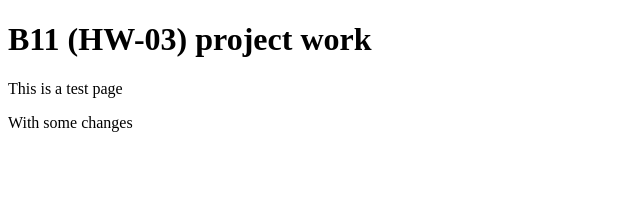
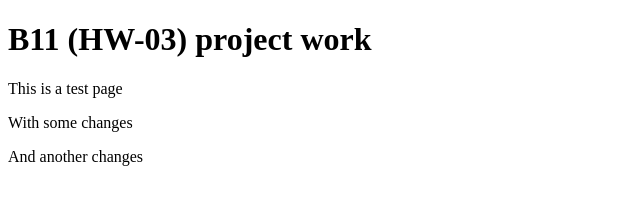
Before and after one commit to konstz43-SF-Acme-Ltd/sf_b11_project, a plain HTML site: page html/index.html in a window 1280 px wide. Shown: the whole page, without its empty margins (0-640 px from the left). Drawn offline with Linux system fonts and the light colour scheme.

Commit message:
index.html has been modified again
Changes to be committed:
	modified:   html/index.html

```diff
--- a/html/index.html
+++ b/html/index.html
@@ -5,5 +5,6 @@
 		<h1>B11 (HW-03) project work</h1>
 		<p>This is a test page</p>
 		<p>With some changes</p>
+		<p>And another changes</p>
 	</body>
 </html>
```
